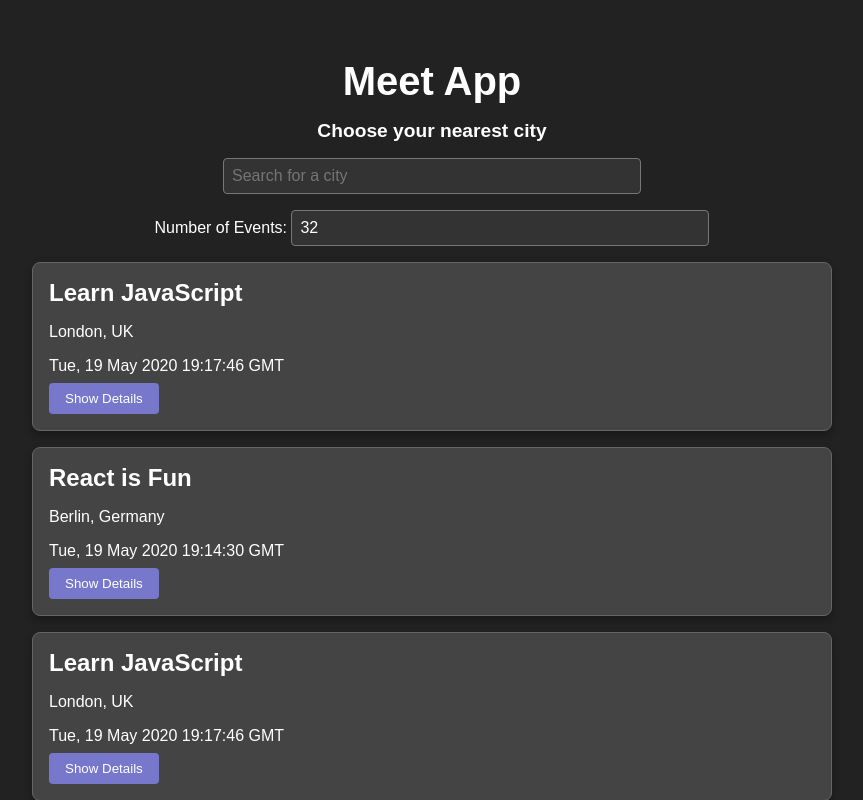
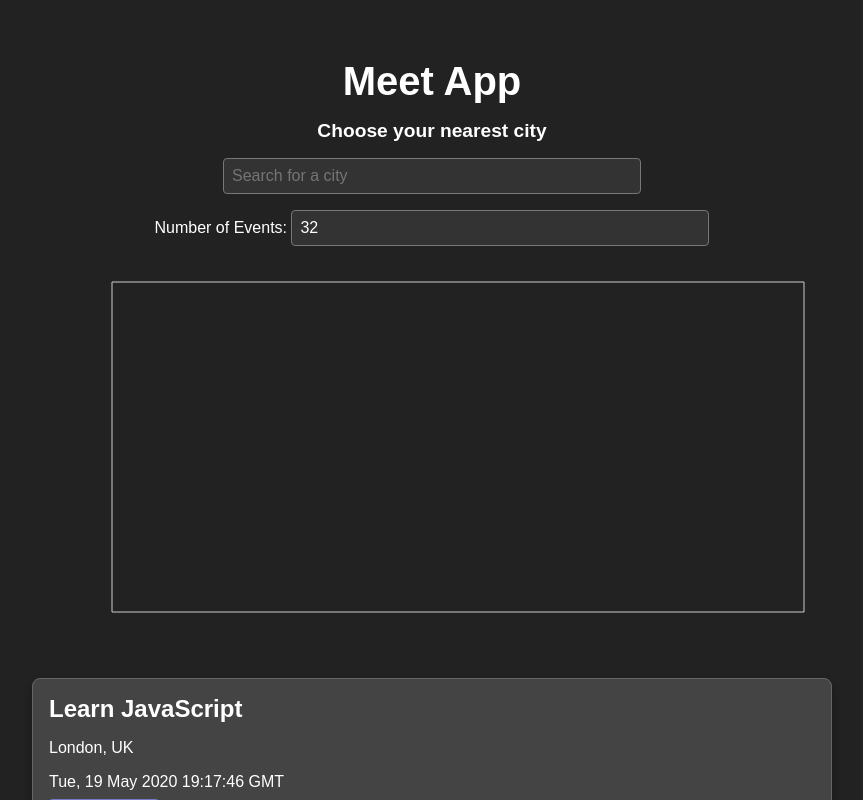
Before and after one commit to jdeebs/meet, a React (Create React App) app: page / in a window 1280 px wide. Shown: the top 800 px of the page, without its empty margins (208-1071 px from the left). Built offline with nearby package versions, Linux system fonts and the light colour scheme; what atatus-spa would draw is missing.

Commit message:
Initialize Recharts for chart UI

```diff
--- a/package.json
+++ b/package.json
@@ -12,6 +12,7 @@
     "react": "^18.3.1",
     "react-dom": "^18.3.1",
     "react-scripts": "^5.0.1",
+    "recharts": "^2.12.7",
     "serverless": "^4.1.11",
     "web-vitals": "^2.1.4",
     "workbox-background-sync": "^6.6.0",
--- a/src/App.js
+++ b/src/App.js
@@ -2,11 +2,13 @@
 import CitySearch from "./components/CitySearch/CitySearch";
 import EventList from "./components/EventList/EventList";
 import NumberOfEvents from "./components/NumberOfEvents/NumberOfEvents";
+import CityEventsChart from "./components/CityEventsChart/CityEventsChart"
 import { InfoAlert, ErrorAlert, WarningAlert } from "./components/Alert/Alert";
 import { getEvents } from "./api";
 import "./App.css";
 
 const App = () => {
+  const [allLocations, setAllLocations] = useState([]);
   const [events, setEvents] = useState([]);
   // State for current number of events to be displayed
   const [numberOfEvents, setNumberOfEvents] = useState(32);
@@ -19,6 +21,8 @@
   // Hook to fetch data whenever numberOfEvents or selectedCity changes
   useEffect(() => {
     const fetchData = async () => {
+      const allEvents = await getEvents();
+      setAllLocations(allEvents);
       const events = await getEvents(selectedCity);
       setEvents(events.slice(0, numberOfEvents));
     };
@@ -52,6 +56,7 @@
         setNumberOfEvents={setNumberOfEvents}
         setErrorAlert={setErrorAlert}
       />
+      <CityEventsChart allLocations={allLocations} events={events} />
       <EventList events={events} />
     </div>
   );
--- /dev/null
+++ b/src/components/CityEventsChart/CityEventsChart.js
@@ -0,0 +1,55 @@
+import { useState, useEffect } from "react";
+import {
+  ScatterChart,
+  Scatter,
+  XAxis,
+  YAxis,
+  CartesianGrid,
+  Tooltip,
+  ResponsiveContainer,
+} from "recharts";
+
+const CityEventsChart = ({ allLocations, events }) => {
+  const [data, setData] = useState([]);
+
+  useEffect(() => {
+    setData(getData());
+  }, [`${data}`]);
+
+  const getData = () => {
+    const data = allLocations.map((location) => {
+      const count = events.filter(
+        (event) => event.location === location
+      ).length;
+      const city = location.split(", ")[0];
+      return { city, count };
+    });
+    return data;
+  };
+
+  return (
+    <ResponsiveContainer width="99%" height={400}>
+      <ScatterChart
+        margin={{
+          top: 20,
+          right: 20,
+          bottom: 20,
+          left: 20,
+        }}
+      >
+        <CartesianGrid />
+        <XAxis type="category" dataKey="city" name="City" />
+        <YAxis
+          type="number"
+          dataKey="count"
+          name="Number of events"
+          allowDecimals={false}
+        />
+        <Tooltip cursor={{ strokeDasharray: "3 3" }} />
+        <Scatter name="A school" data={data} fill="#8884d8" />
+      </ScatterChart>
+    </ResponsiveContainer>
+  );
+};
+
+export default CityEventsChart;
```
Also changed, not shown: 1 other file (tests, documents, lock files or other folders).
